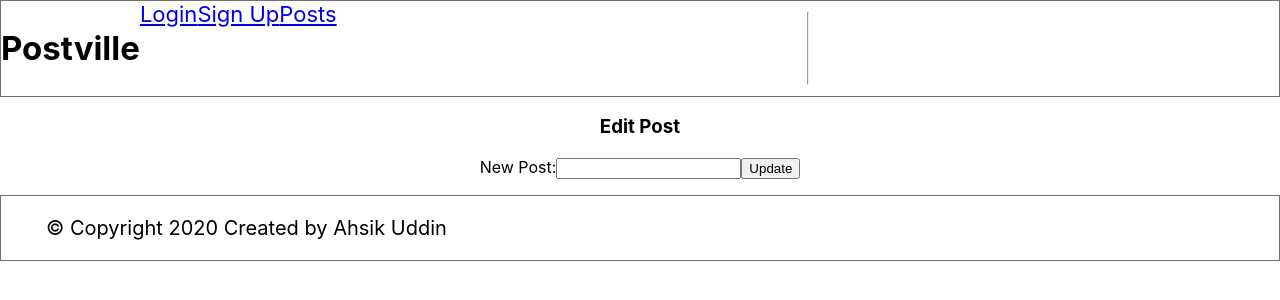
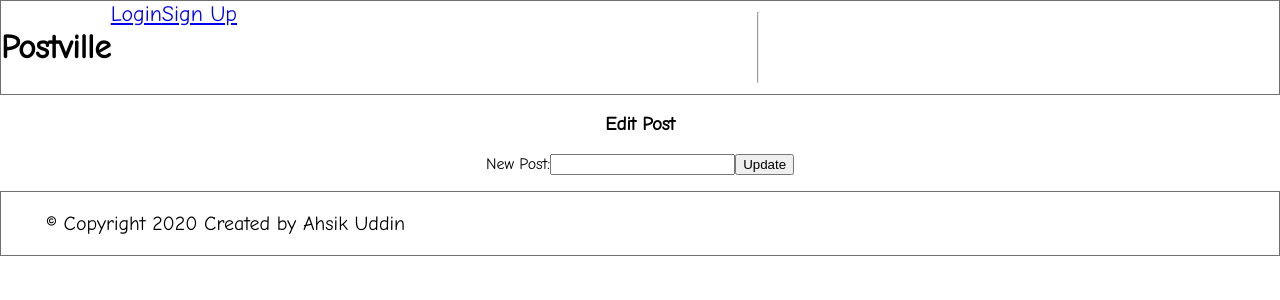
Before and after one commit to ahsikuddin1/PostVille, a React (Create React App) app in the folder client/: page /posts/1/edit in a window 1280 px wide. Shown: the top 300 px of the page. Built offline with nearby package versions, Linux system fonts and the light colour scheme; no server answers.

Commit message:
Some styling fixes

```diff
--- a/client/public/index.html
+++ b/client/public/index.html
@@ -3,6 +3,7 @@
   <head>
     <meta charset="utf-8" />
     <link rel="icon" href="%PUBLIC_URL%/favicon.ico" />
+
     <meta name="viewport" content="width=device-width, initial-scale=1" />
     <meta name="theme-color" content="#000000" />
     <meta
@@ -14,6 +15,7 @@
       manifest.json provides metadata used when your web app is installed on a
       user's mobile device or desktop. See https://developers.google.com/web/fundamentals/web-app-manifest/
     -->
+    <link href="https://fonts.googleapis.com/css2?family=Comic+Neue&display=swap" rel="stylesheet">
     <link rel="manifest" href="%PUBLIC_URL%/manifest.json" />
     <!--
       Notice the use of %PUBLIC_URL% in the tags above.
--- a/client/src/components/Header.jsx
+++ b/client/src/components/Header.jsx
@@ -17,7 +17,7 @@ const NavBar = styled.nav`
 const NavOptionContainers = styled.div`
   display: flex;
   align-items: center;
-  flex-grow: 1;
+  // flex-grow: 1;
 
   @media (max-width: 800px) {
     margin: 0px 5px;
@@ -30,7 +30,7 @@ const NavOptionContainers = styled.div`
 `
 const NavOptions = styled.p`
   font-size: 24px;
-  margin: 0px 50px;
+  margin: 0px px;
   text-decoration: none;
   color: black;
   font-weight: 600;
@@ -59,9 +59,7 @@ export default function Header(props) {
 
             <Link to='/register'>Sign Up </Link>
 
-        <>
-          <Link to='/posts'>Posts</Link>
-        </>
+
         </>
       }
 
--- a/client/src/index.css
+++ b/client/src/index.css
@@ -1,8 +1,6 @@
-body {
+ body {
   margin: 0;
-  font-family: -apple-system, BlinkMacSystemFont, 'Segoe UI', 'Roboto', 'Oxygen',
-    'Ubuntu', 'Cantarell', 'Fira Sans', 'Droid Sans', 'Helvetica Neue',
-    sans-serif;
+  font-family: 'Comic Neue', cursive;
   -webkit-font-smoothing: antialiased;
   -moz-osx-font-smoothing: grayscale;
 }
--- a/client/src/screens/PostEdit.jsx
+++ b/client/src/screens/PostEdit.jsx
@@ -36,7 +36,7 @@ export default function PostEdit(props) {
       e.preventDefault();
       handlePostEdit(id, formData);
     }}>
-      <h3>Edit Post</h3>
+      <h3><strong>Edit Post</strong></h3>
       <label>
         New Post:
         <input
--- a/client/src/screens/Posts.jsx
+++ b/client/src/screens/Posts.jsx
@@ -6,11 +6,13 @@ export default function Posts(props) {
   const { posts } = props;
   return (
     <div>
-
+      <>
+          <Link to='/posts'>Posts</Link>
+        </>
       {
         posts.map(post => (
           <div key={post.id}>
-            <p>{post.user.username} </p>
+            <p><strong>{post.user.username} </strong></p>
             <p>{post.content}</p>
             <Link to={`/posts/${post.id}`}><p>{post.name}</p></Link>
             <Link to={`/posts/${post.id}/edit`}><button>Edit</button></Link>
```
Also changed, not shown: 1 other file (tests, documents, lock files or other folders).
